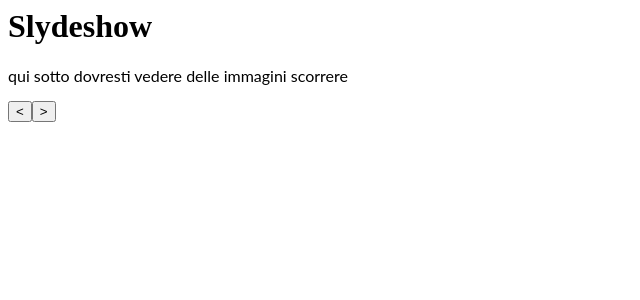
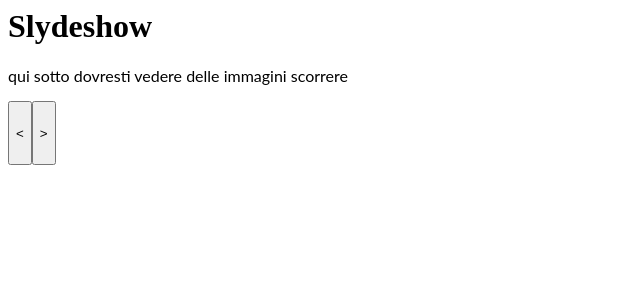
Before and after one commit to GiacomoTosin/gt-immagini, an Angular app: page / in a window 1280 px wide. Shown: the top 300 px of the page, without its empty margins (0-640 px from the left). Built offline with nearby package versions, Linux system fonts and the light colour scheme.

Commit message:
2 files modified

```diff
--- a/src/app/slideshow/slideshow.component.css
+++ b/src/app/slideshow/slideshow.component.css
@@ -1,3 +1,3 @@
-p {
-  font-family: Lato;
+button{
+  height: 64px;
 }
--- a/src/app/slideshow/slideshow.component.ts
+++ b/src/app/slideshow/slideshow.component.ts
@@ -13,7 +13,10 @@ export class SlideshowComponent implements OnInit {
   }
   x = 0;
 
-  link = [''];
+  link = ['',
+  '',
+  '',
+  ];
 
   numero = this.link[this.x];
 
@@ -35,5 +38,8 @@ export class SlideshowComponent implements OnInit {
       this.numero = this.link[this.x];
     }
   }
+  scambiatimer(){
+
+  }
 
 }
```
